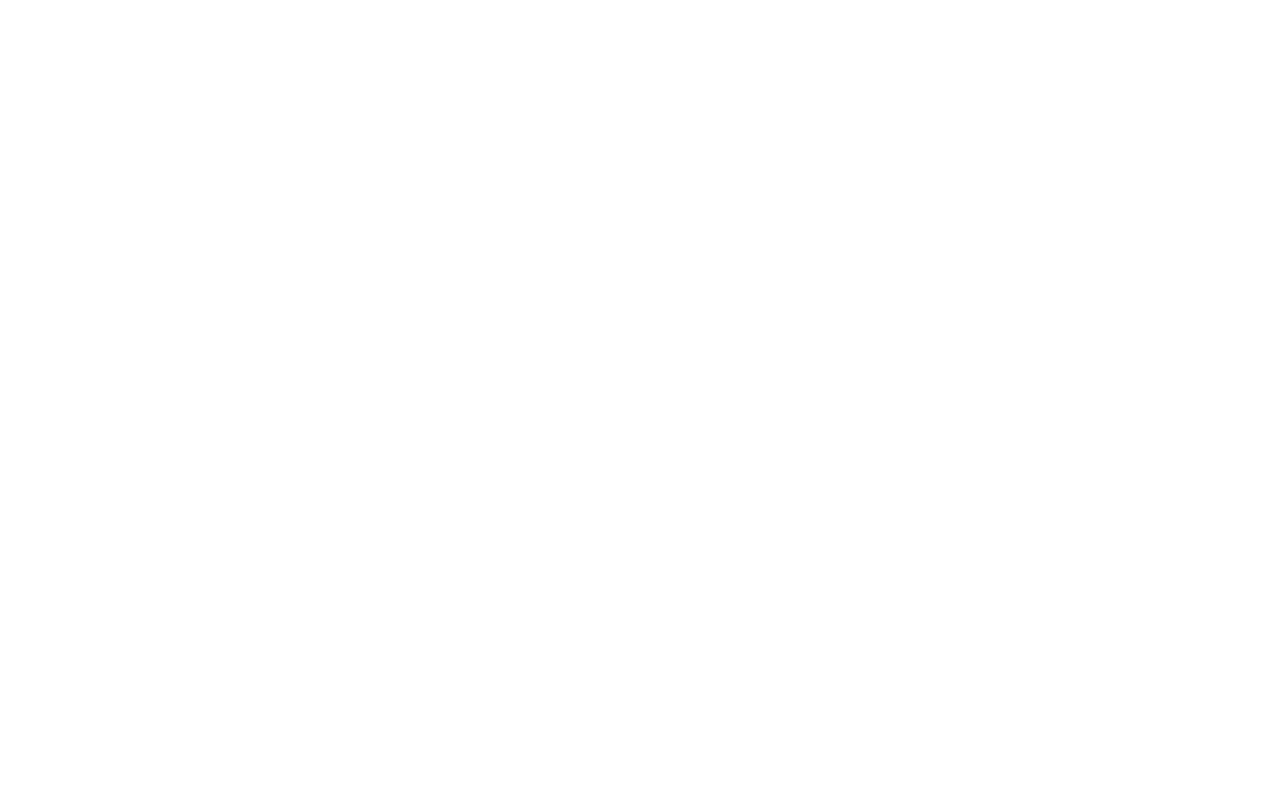
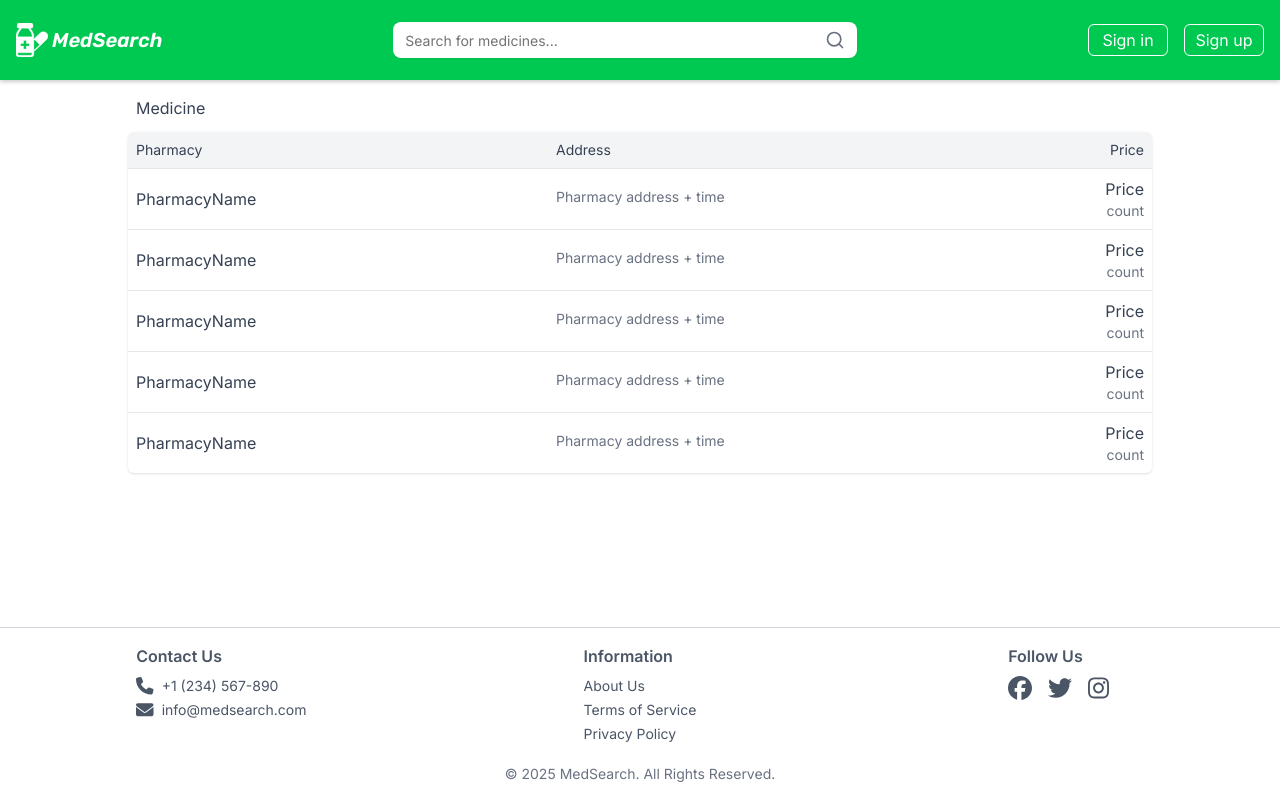
Before and after one commit to gryzun33/medsearch, a React (Vite) app in the folder frontend/: page /medicine/1/pharmacies in a window 1280 px wide. Before the commit this address had no page. Built offline with nearby package versions, Linux system fonts and the light colour scheme.

Commit message:
feat: add page pharmacies

```diff
--- a/frontend/src/App.tsx
+++ b/frontend/src/App.tsx
@@ -10,6 +10,7 @@
 import Product from './pages/Product/Product';
 import RedirectRoute from './components/shared/RedirectRoute';
 import SearchPage from './pages/SearchPage/SearchPage';
+import Pharmacies from './pages/Pharmacies/Pharmacies';
 
 function App() {
   return (
@@ -44,7 +45,7 @@
             }
           />
           <Route path="cart" element={<Cart />} />
-          <Route path=":id" element={<Product />} />
+          <Route path="medicine/:id/pharmacies" element={<Pharmacies />} />
           <Route path="search" element={<SearchPage />} />
         </Route>
       </Routes>
--- /dev/null
+++ b/frontend/src/components/pages/Pharamcies/PharmaciesTableHeader.tsx
@@ -0,0 +1,12 @@
+const PharmaciesTableHeader = () => {
+  return (
+    <div className="flex w-full justify-between bg-gray-100 p-2 text-sm text-gray-700">
+      {/* <div className="hidden md:block md:w-1/12"></div> */}
+      <div className="width-[70%] md:w-5/12">Pharmacy</div>
+      <div className="hidden md:block md:w-5/12">Address</div>
+      <div className="width-[30%] md:w-2/12 text-end">Price</div>
+    </div>
+  );
+};
+
+export default PharmaciesTableHeader;
--- /dev/null
+++ b/frontend/src/components/pages/Pharamcies/PharmacyItem.tsx
@@ -0,0 +1,27 @@
+import { Heart } from 'lucide-react';
+import {
+  Tooltip,
+  TooltipContent,
+  TooltipProvider,
+  TooltipTrigger,
+} from '@/components/ui/tooltip';
+
+const PharmacyItem = () => {
+  return (
+    <li className="flex w-full p-2  text-gray-700 items-center border-t-[1px] border-gray-200 hover:bg-green-50 transition-colors">
+      <div className="flex flex-col w-[70%] md:w-10/12 md:order-2 md:flex-row">
+        <div className="text-sm md:w-1/2 lg:text-base">PharmacyName</div>
+        <div className="text-xs text-gray-500 md:w-1/2 lg:text-sm">
+          Pharmacy address + time
+        </div>
+      </div>
+
+      <div className="w-[30%] text-end md:w-2/12 md:order-3">
+        <div className="text-sm lg:text-base">Price</div>
+        <div className="text-xs text-gray-500 lg:text-sm">count</div>
+      </div>
+    </li>
+  );
+};
+
+export default PharmacyItem;
--- /dev/null
+++ b/frontend/src/components/pages/Pharamcies/PharmacyList.tsx
@@ -0,0 +1,16 @@
+import { MedicineSearchResponse } from '@/types/medicine';
+import PharmacyItem from './PharmacyItem';
+
+const PharmacyList = () => {
+  const pharmacies = [1, 2, 3, 4, 5];
+
+  return (
+    <ul className="w-full">
+      {pharmacies.map((_, ind) => (
+        <PharmacyItem key={ind} />
+      ))}
+    </ul>
+  );
+};
+
+export default PharmacyList;
--- a/frontend/src/components/pages/SearchPage/SearchMedItem.tsx
+++ b/frontend/src/components/pages/SearchPage/SearchMedItem.tsx
@@ -6,6 +6,7 @@
   TooltipTrigger,
 } from '@/components/ui/tooltip';
 import { MedicineSearchResponse } from '@/types/medicine';
+import { Link } from 'react-router';
 
 type Props = {
   medicine: MedicineSearchResponse;
@@ -13,9 +14,15 @@
 
 const SearchMedItem = ({ medicine }: Props) => {
   return (
-    <li className="flex flex-wrap w-full p-2 md:pl-0 text-gray-700 items-center border-t-[1px] border-gray-200 hover:bg-green-50 transition-colors">
+    <li className="w-full">
+      <Link
+        to={`/medicine/${medicine.id}/pharmacies`}
+        className="flex flex-wrap w-full p-2 md:pl-0 text-gray-700 items-center border-t-[1px] border-gray-200 hover:bg-green-50 transition-colors"
+      >
         <div className="order-1 flex flex-col w-[65%] md:w-9/12 md:order-2 md:flex-row">
-        <div className="text-sm md:w-[55.5%] lg:text-base">{medicine.name}</div>
+          <div className="text-sm md:w-[55.5%] lg:text-base">
+            {medicine.name}
+          </div>
           <div className="text-xs text-gray-500 md:w-[44.5%] lg:text-sm">
             {`${medicine.type}, ${medicine.dosage}, ${medicine.volume}`}
           </div>
@@ -42,6 +49,7 @@
             </Tooltip>
           </TooltipProvider>
         </div>
+      </Link>
     </li>
   );
 };
--- /dev/null
+++ b/frontend/src/pages/Pharmacies/Pharmacies.tsx
@@ -0,0 +1,17 @@
+import PharmaciesTableHeader from '@/components/pages/Pharamcies/PharmaciesTableHeader';
+import PharmacyList from '@/components/pages/Pharamcies/PharmacyList';
+
+const Pharmacies = () => {
+  return (
+    <div className="max-w-screen-lg mx-auto w-full">
+      <p className="text-gray-700 px-2 text-sm lg:text-base">Medicine</p>
+
+      <div className="w-full overflow-hidden lg:rounded-sm shadow-sm mt-3">
+        <PharmaciesTableHeader />
+        <PharmacyList />
+      </div>
+    </div>
+  );
+};
+
+export default Pharmacies;
```
Lines whose indentation alone changed are shown as unchanged.
